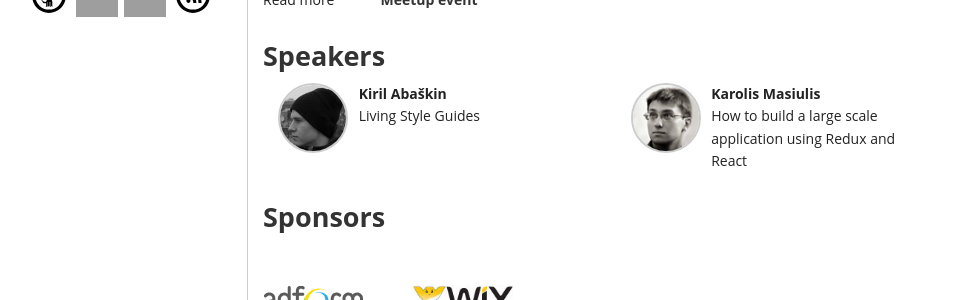
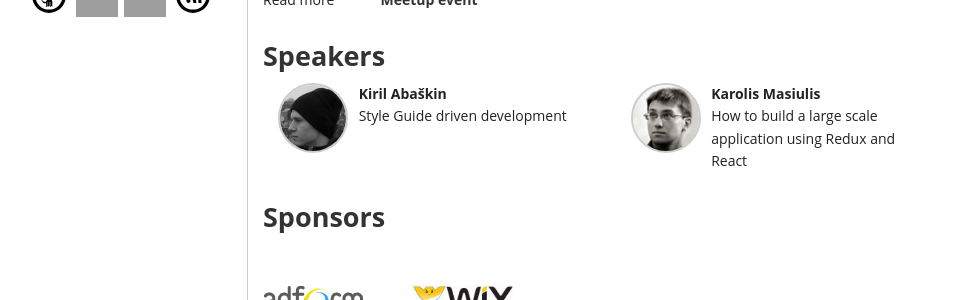
Before and after one commit to VilniusJS/vilniusjs.lt, a Jekyll site: the page built from _posts/2015-12-08-meetup18.html, in a window 1280 px wide. Shown: the part 322-622 px from the top of the page, without its empty margins (157-1110 px from the left). Built offline with Jekyll 4.4.1, drawn with Linux system fonts in a browser that asks for light colours; comment, search, counter and statistics services are not loaded; grey boxes are pictures that could not be loaded.

Commit message:
2015-12-08-meetup18: update talk title

```diff
--- a/_posts/2015-12-08-meetup18.html
+++ b/_posts/2015-12-08-meetup18.html
@@ -31,7 +31,7 @@ title: Vilnius.js Meetup &#35;18
     </div>
     <div class="nine columns">
       <strong>Kiril Abaškin</strong>
-      <div>Living Style Guides</div>
+      <div>Style Guide driven development</div>
     </div>
   </div>
   <div class="six columns">
```
